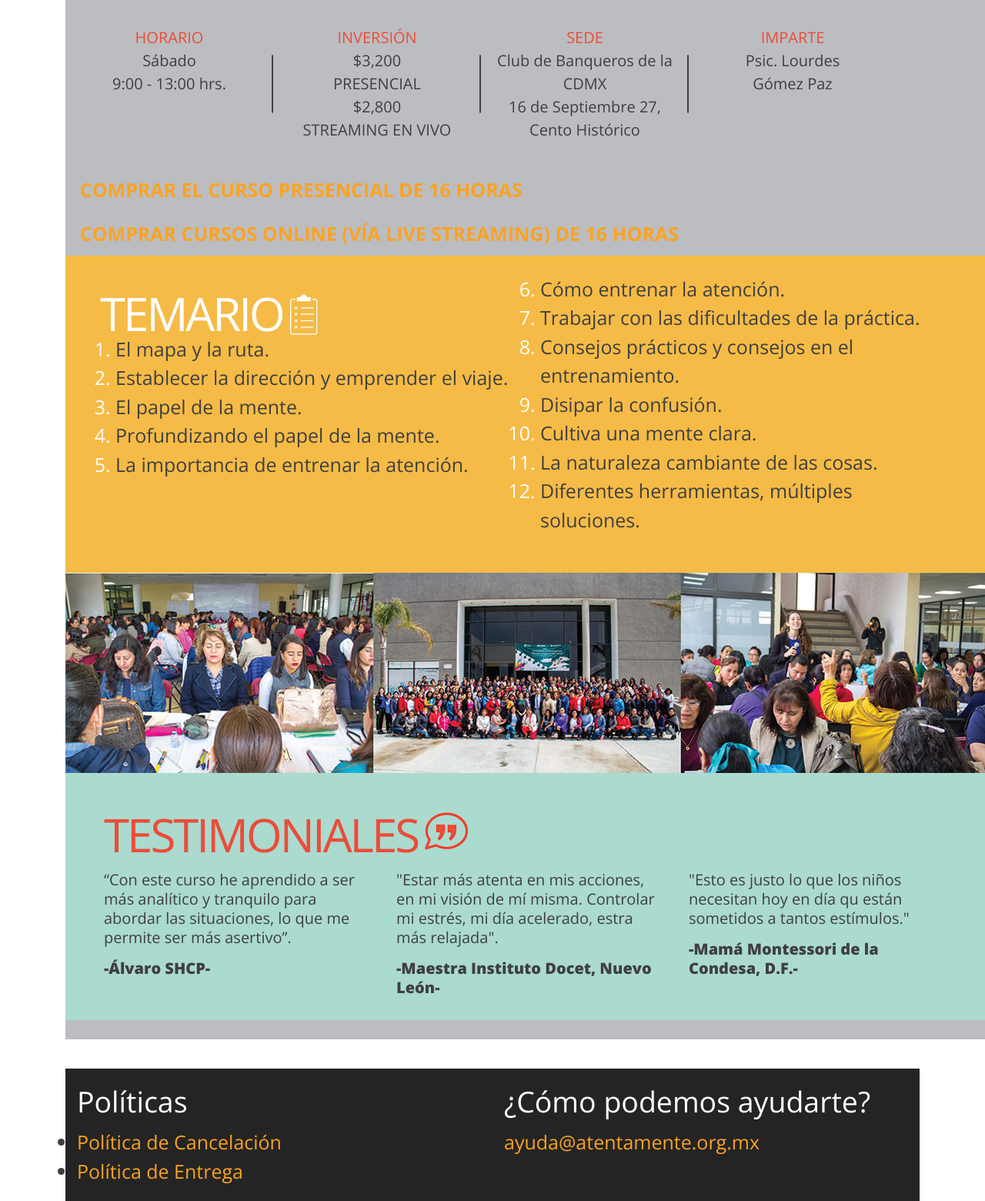
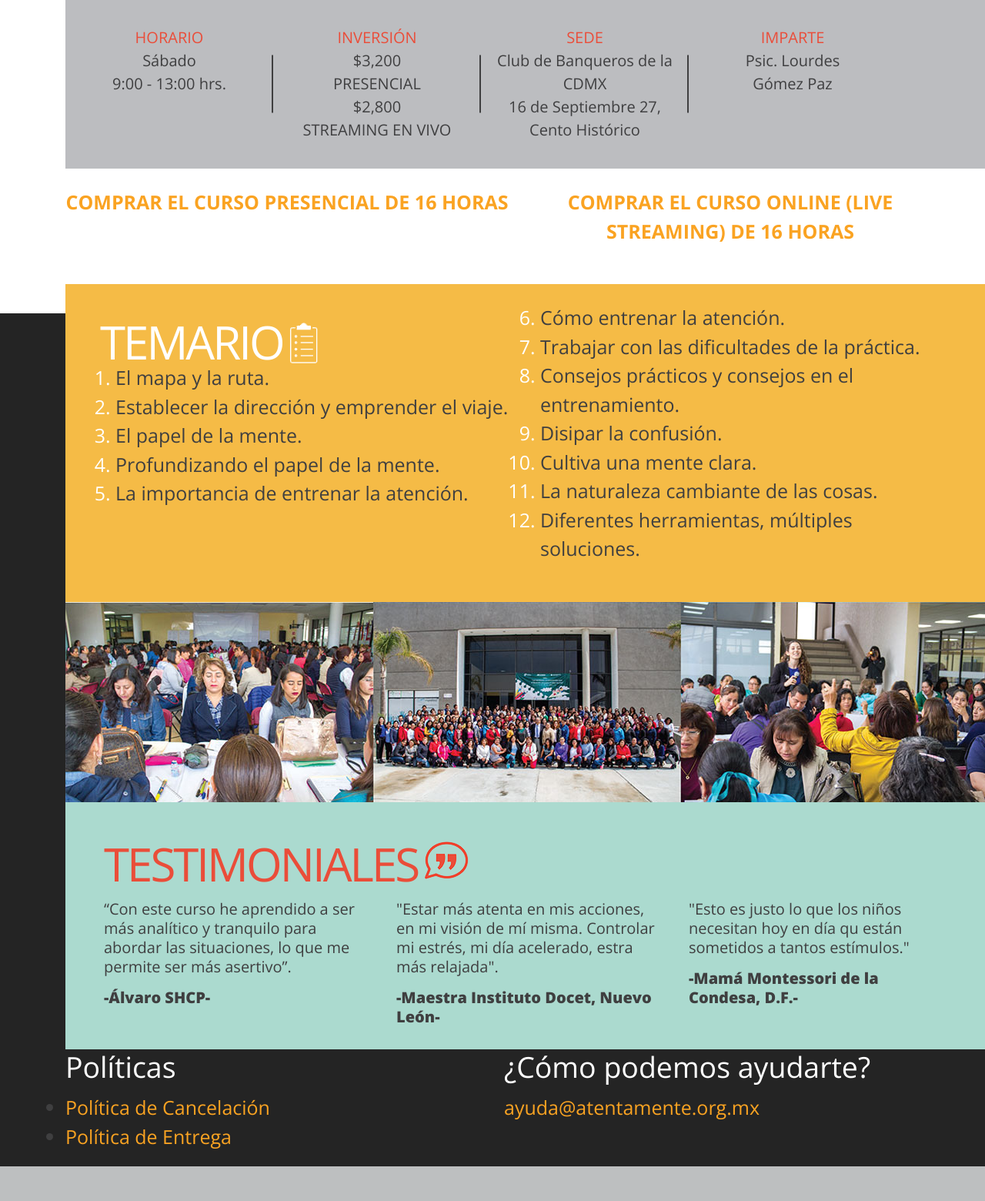
Before and after one commit to Lymon-consulting/atentamente-shop, a PHP site: page /details-landing.php in a window 1280 px wide. Shown: the part 1947-3507 px from the top of the page at 77% size. After the commit the page ends 3462 px from the top, so only its background shows below. Run offline with PHP 8.4, Linux system fonts and the light colour scheme; a stand-in replaces the project's code that opens the database connection; some libraries are stand-ins or nearby versions.

Commit message:
Ajustes botones de compra.

```diff
--- a/details-landing.php
+++ b/details-landing.php
@@ -221,15 +221,16 @@ if(isset($_SESSION["products"])){
                         <p>Psic. Lourdes<br/> Gómez Paz</p>
                     </div>
                 </div>
-                <div style="width: 100%; height: auto; padding: 25px 0; background: #BCBDC0" class="clearFix">
-                    <div class="item-box">
+                <div style="width: 100%; height: auto; padding: 25px 0; background: #FFFFFF" class="clearFix">
+                    <div class="halfPage left" style="text-align: center; padding: 25px 0;">
                         <input name="product_code" value="TP101" type="hidden">
-                        <a class="btn" href="https://atentamente.iliux.com/shop/view_cart.php?item=TP101">COMPRAR EL CURSO PRESENCIAL DE 16 HORAS</a>
+                        <a style="font-weight: 700;" href="https://atentamente.iliux.com/shop/view_cart.php?item=TP101">COMPRAR EL CURSO PRESENCIAL DE 16 HORAS</a>
                     </div>
-                    <div class="item-box">
+                    <div class="halfPage left" style="text-align: center; padding: 25px 0;">
                         <input name="product_code" value="TP102" type="hidden">
-                        <a class="btn" href="https://atentamente.iliux.com/shop/view_cart.php?item=TP102">COMPRAR CURSOS ONLINE (VÍA LIVE STREAMING) DE 16 HORAS</a>
+                        <a style="font-weight: 700;"  href="https://atentamente.iliux.com/shop/view_cart.php?item=TP102">COMPRAR EL CURSO ONLINE (LIVE STREAMING) DE 16 HORAS</a>
                     </div>
+                </div>
                     <div class="left temario">
                         <div class="halfPage left">
                             <div class="left linea">
```
